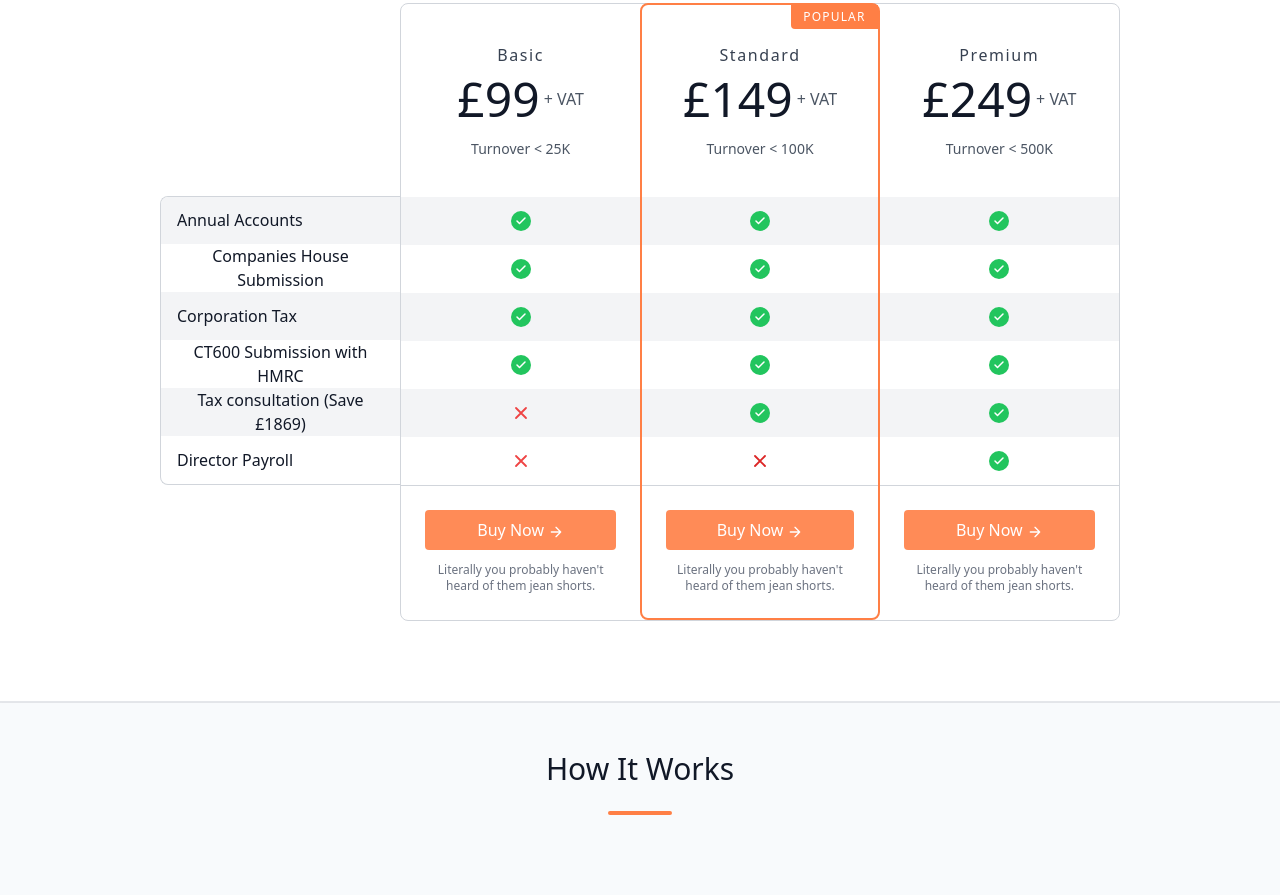
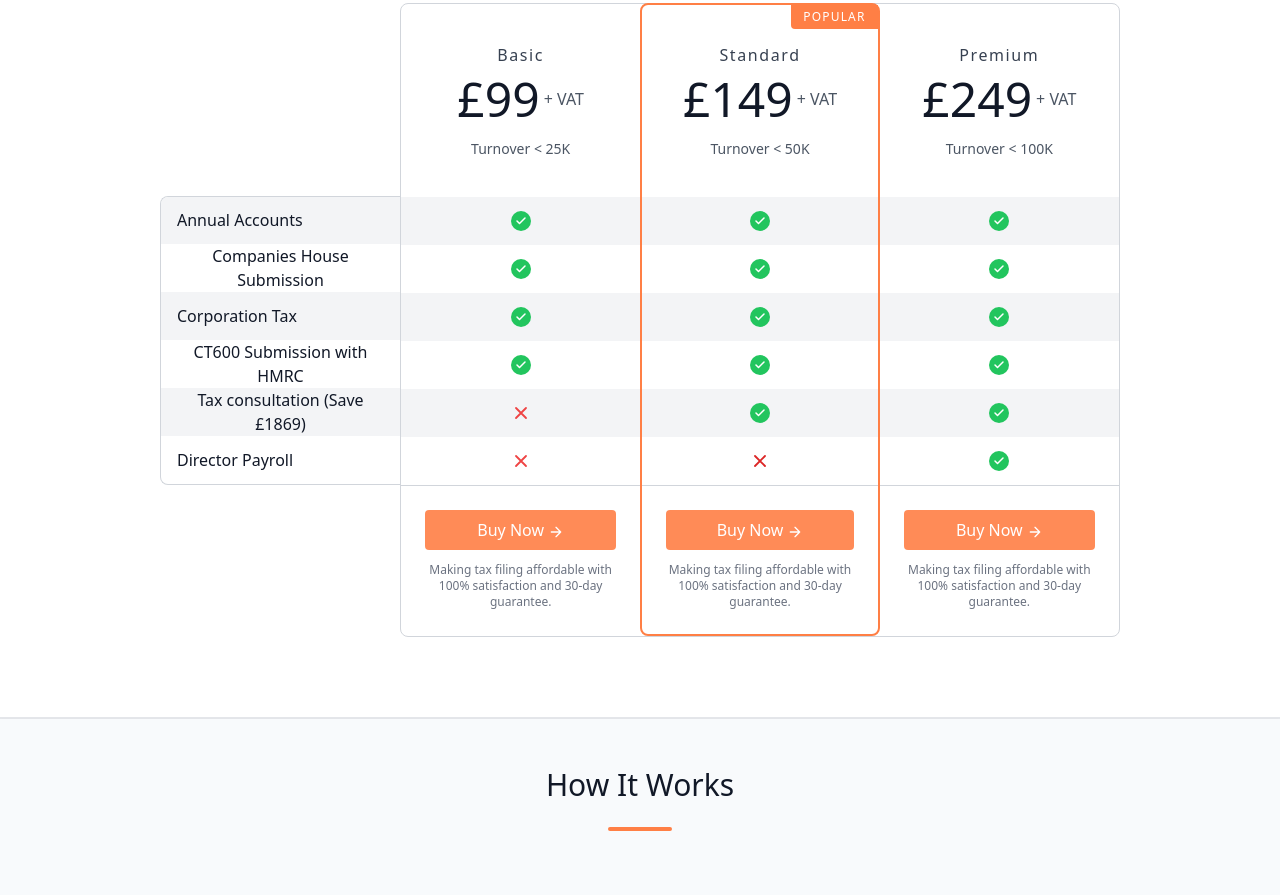
Before and after one commit to developeraffotax/affotax-website, a Next.js app: page / in a window 1280 px wide. Shown: the part 1080-1975 px from the top of the page. Built offline with nearby package versions, Linux system fonts and the light colour scheme; a web font is replaced by a local one.

Commit message:
buynow bottom line update

```diff
--- a/components/Home/Subpages/ChoosePackage.jsx
+++ b/components/Home/Subpages/ChoosePackage.jsx
@@ -210,7 +210,7 @@ export default function ChoosePackage() {
                     </svg>
                     </button></Link>
                     <p className="text-xs text-gray-500 mt-3">
-                    Literally you probably haven't heard of them jean shorts.
+                    Making tax filing affordable with 100% satisfaction and 30-day guarantee.
                     </p>
                 </div>
                 </div>
@@ -224,7 +224,7 @@ export default function ChoosePackage() {
                     £149
                     <span className="text-gray-600 text-base ml-1">+ VAT</span>
                     </h2>
-                    <span className="text-sm text-gray-600">{'Turnover < 100K'}</span>
+                    <span className="text-sm text-gray-600">{'Turnover < 50K'}</span>
                 </div>
                 {/* <p className="bg-gray-100 text-gray-600 h-12 text-center px-2 flex items-center -mt-px justify-center border-t border-gray-300">
                     Schlitz single-origin
@@ -336,7 +336,7 @@ export default function ChoosePackage() {
                     </svg>
                     </button></Link>
                     <p className="text-xs text-gray-500 mt-3">
-                    Literally you probably haven't heard of them jean shorts.
+                    Making tax filing affordable with 100% satisfaction and 30-day guarantee.
                     </p>
                 </div>
                 </div>
@@ -348,7 +348,7 @@ export default function ChoosePackage() {
 
                     <span className="text-gray-600 text-base ml-1">+ VAT</span>
                     </h2>
-                    <span className="text-sm text-gray-600">{'Turnover < 500K'}</span>
+                    <span className="text-sm text-gray-600">{'Turnover < 100K'}</span>
                 </div>
                 {/* <p className="bg-gray-100 text-gray-600 h-12 text-center px-2 flex items-center -mt-px justify-center border-t border-gray-300">
                     Schlitz single-origin
@@ -465,7 +465,7 @@ export default function ChoosePackage() {
                     </button>
                     </Link>
                     <p className="text-xs text-gray-500 mt-3">
-                    Literally you probably haven't heard of them jean shorts.
+                    Making tax filing affordable with 100% satisfaction and 30-day guarantee.
                     </p>
                 </div>
                 </div>
```
